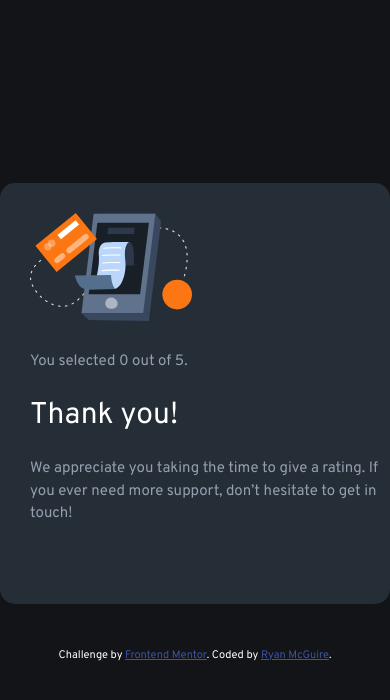
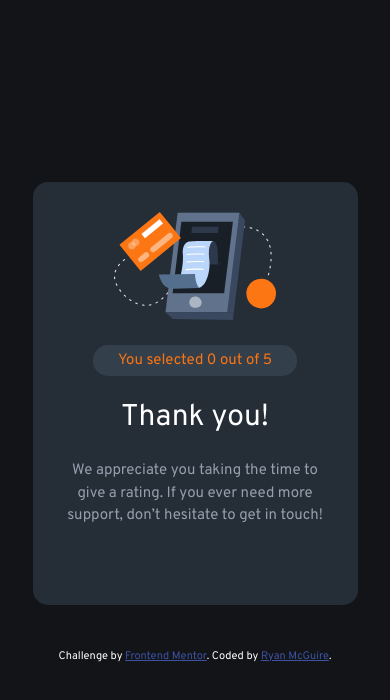
Before and after one commit to SanguineView/fem-star-rating, a plain HTML site: page index.html in a window 390 px wide. Both pictures are taken after a click on the button "SUBMIT". Drawn offline with Linux system fonts and the light colour scheme.

Commit message:
forgot da responsiveness and removed period

```diff
--- a/index.html
+++ b/index.html
@@ -36,7 +36,7 @@
       <img src="images/illustration-thank-you.svg" alt="Thank You" class="thanks">
       <p class="choice" id="choiceMessage">You selected # out of 5</p>
       <h2>Thank you!</h2>
-      <p>We appreciate you taking the time to give a rating. If you ever need more support, don’t hesitate to get in touch!</p>
+      <p class="ty-msg">We appreciate you taking the time to give a rating. If you ever need more support, don’t hesitate to get in touch!</p>
     </div>
   </div>
 
--- a/script.js
+++ b/script.js
@@ -31,7 +31,7 @@ function ratingSubmit() {
     // move rating window
     ratingWindow.classList.add('hide')
     // populate message in message window
-    document.getElementById('choiceMessage').innerText = `You selected ${rating} out of 5.`
+    document.getElementById('choiceMessage').innerText = `You selected ${rating} out of 5`
     // move message window
     messageWindow.classList.add('show')
 }
--- a/style.css
+++ b/style.css
@@ -383,9 +383,8 @@ button:hover {
 }
 
 .container {
-    max-width:375px;
+    max-width:425px;
     background:hsl(213, 19%, 18%);
-    padding:30px;
     position:relative;
     border-radius:15px;
     overflow: hidden;
@@ -460,7 +459,7 @@ button:hover {
 }
 
 .containerWindow {
-
+  padding:30px;
 }
 
 #ratingWindow {
@@ -482,8 +481,13 @@ button:hover {
     transition: all 0.6s ease;
     transform: translateX(-500%);
     position:absolute;
-    top:30px;
-    left:30px;
+    top:0;
+    left:0;
+    display: flex;
+    flex-direction: column;
+    justify-content: center;
+    align-items: center;
+    text-align: center;
 }
 
 #messageWindow.show {
@@ -491,3 +495,26 @@ button:hover {
     z-index: 100;
     transform: translateX(0);
 }
+#messageWindow p.choice {
+  line-height: 100%;
+  color:hsl(25, 97%, 53%);
+  background:hsl(213, 19%, 25%);
+  padding:8px 25px;
+  border-radius:15px;
+}
+
+@media (max-width:600px) {
+  .container {
+    max-width:325px;
+  }
+  .container button.ratingSelect {
+    font-size: 20px;
+    width: 40px;
+    height: 40px;
+  }
+
+  .container .stars img {
+    width: 15px;
+    height: 15px;
+  }
+}
```
